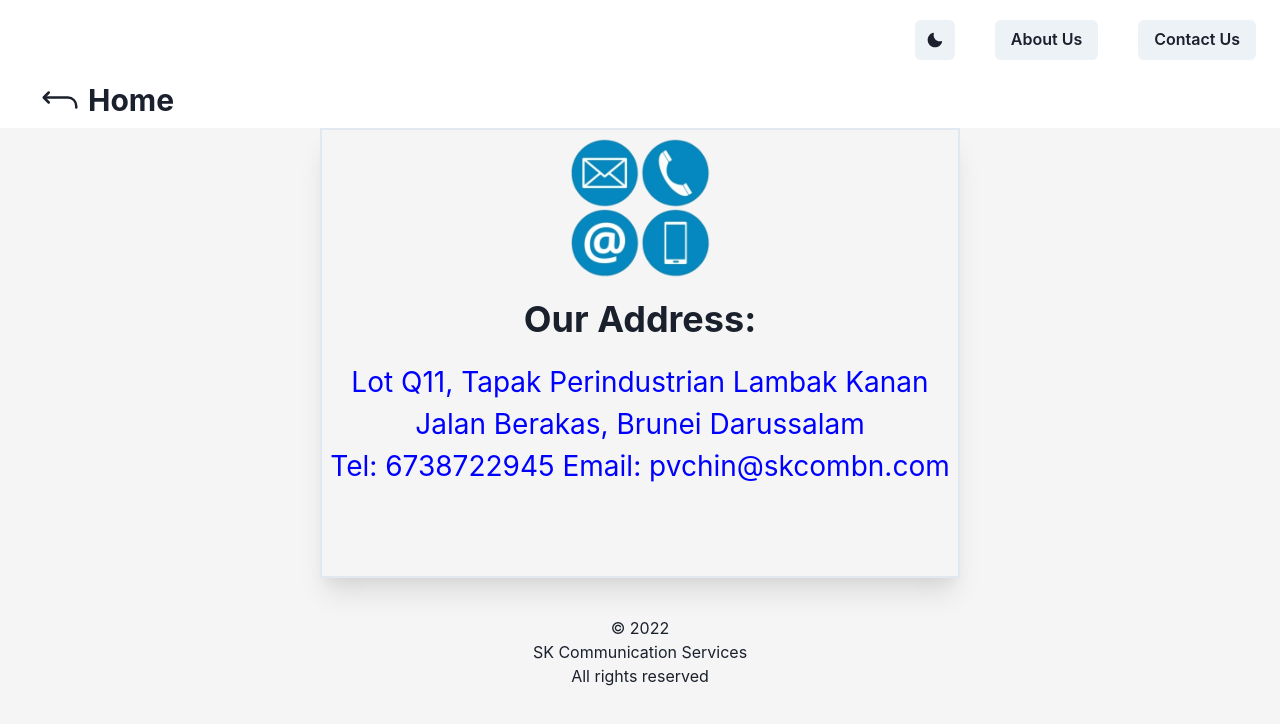
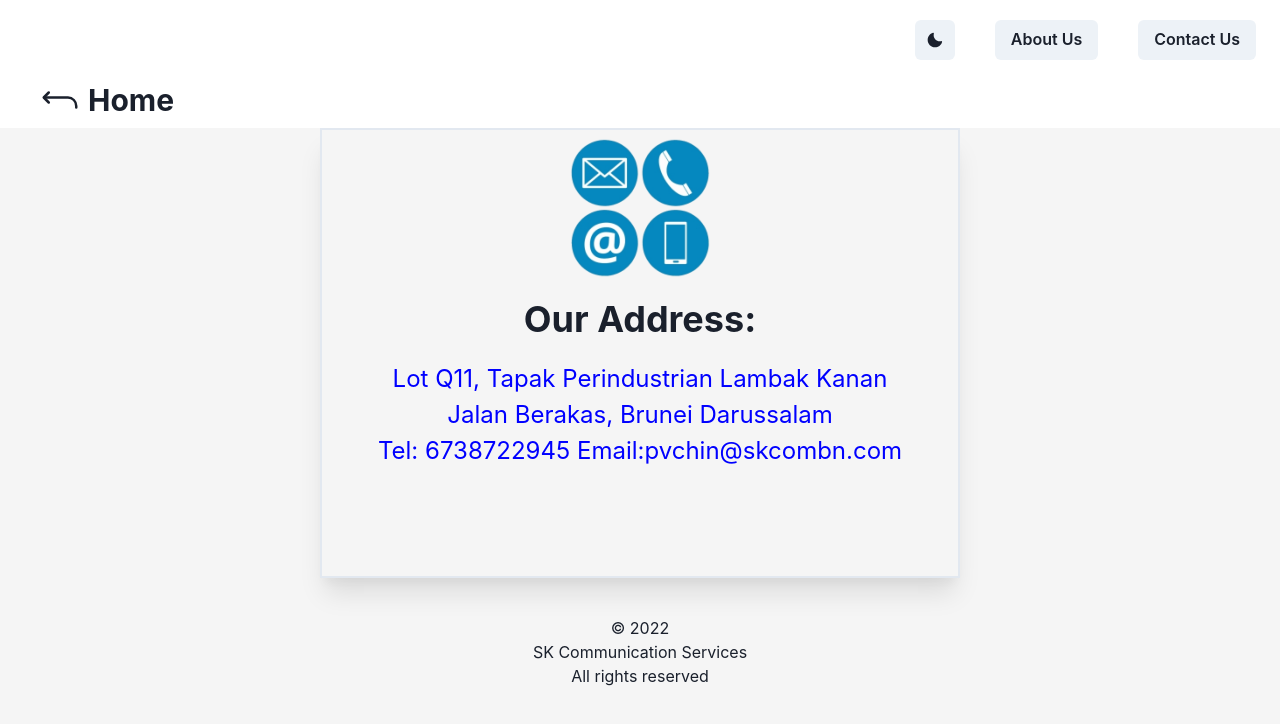
Before and after one commit to pvchin/skcom, a React (Create React App) app: page /contact in a window 1280 px wide. Shown: the top 724 px of the page. Built offline with nearby package versions, Linux system fonts and the light colour scheme.

Commit message:
Aug 22 22F

```diff
--- a/src/pages/ContactUsPage.js
+++ b/src/pages/ContactUsPage.js
@@ -39,14 +39,14 @@ const ContactUsPage = () => {
             <Image src={ContactImg} alt="profile" boxSize="140" />
           </Center>
           <Heading py={5}>Our Address:</Heading>
-          <Text fontSize={isLargerThan62 ? '28' : '10'} color="blue">
+          <Text fontSize={isLargerThan62 ? '24' : '10'} color="blue">
             Lot Q11, Tapak Perindustrian Lambak Kanan
           </Text>
-          <Text fontSize={isLargerThan62 ? '28' : '10'} color="blue">
+          <Text fontSize={isLargerThan62 ? '24' : '10'} color="blue">
             Jalan Berakas, Brunei Darussalam
           </Text>
-          <Text fontSize={isLargerThan62 ? '28' : '10'} color="blue">
-            Tel: 6738722945 Email: pvchin@skcombn.com
+          <Text fontSize={isLargerThan62 ? '24' : '10'} color="blue">
+            Tel: 6738722945 Email:pvchin@skcombn.com
           </Text>
         </Box>
       </Flex>
```
